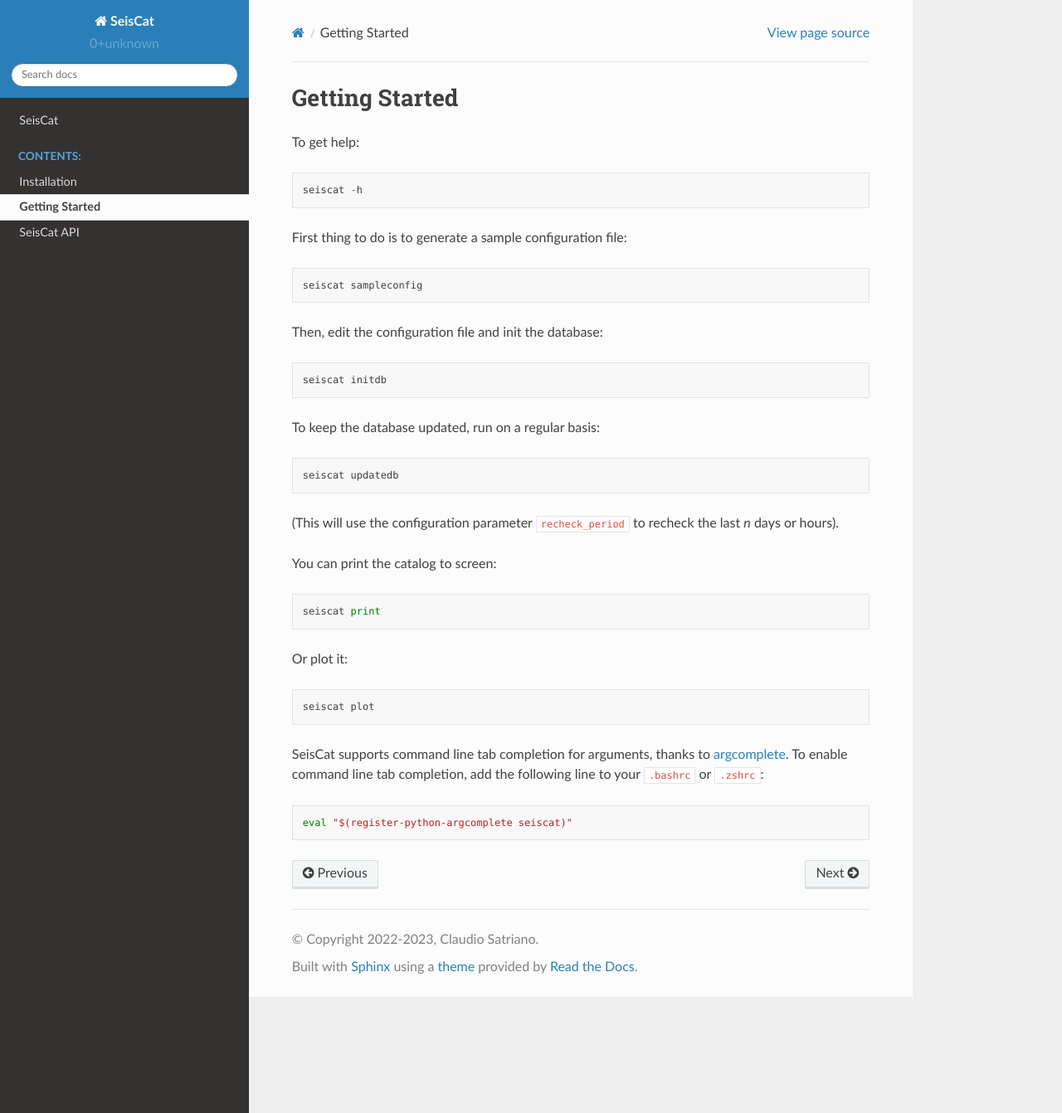
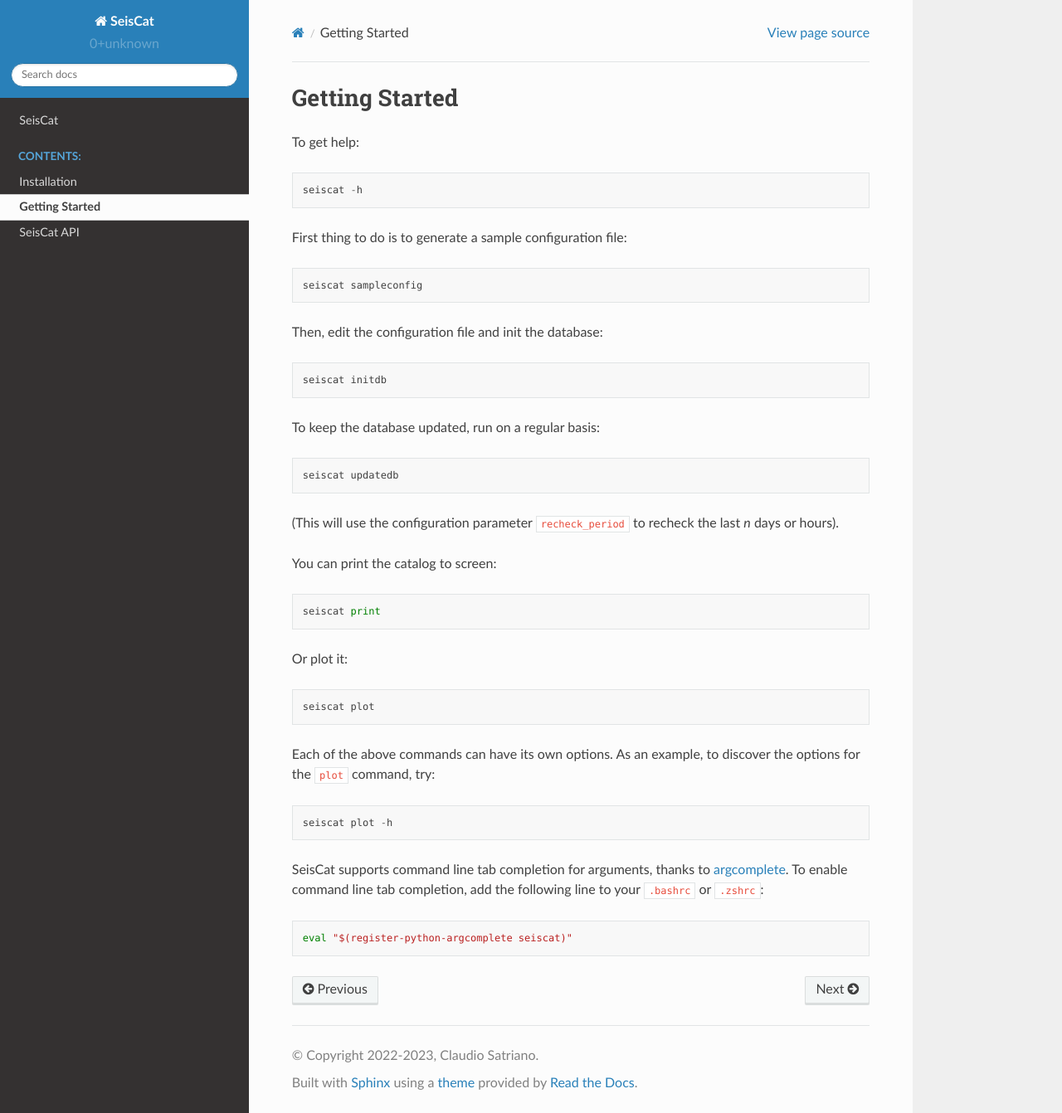
Before and after one commit to SeismicSource/seiscat, a Sphinx documentation site: the page built from docs/getting_started.rst, in a window 1280 px wide and 1342 px high. Shown: the whole window at 83% size. Built offline with Sphinx 7.4.7 and the Read the Docs theme 2.0.0, drawn with Linux system fonts in a browser that asks for light colours; pages that are not in the unit, such as notebooks, are missing from menus.

Commit message:
`--scale` option for `seiscat plot`

```diff
--- a/docs/getting_started.rst
+++ b/docs/getting_started.rst
@@ -46,6 +46,14 @@
    seiscat plot
 
 
+Each of the above commands can have its own options.
+As an example, to discover the options for the ``plot`` command, try:
+
+.. code-block::
+
+    seiscat plot -h
+
+
 SeisCat supports command line tab completion for arguments, thanks to
 `argcomplete <https://kislyuk.github.io/argcomplete/>`__. To enable
 command line tab completion, add the following line to your ``.bashrc``
```
Also changed, not shown: CHANGELOG.md (+1 -0 lines), README.md (+5 -0 lines), 2 other files.
